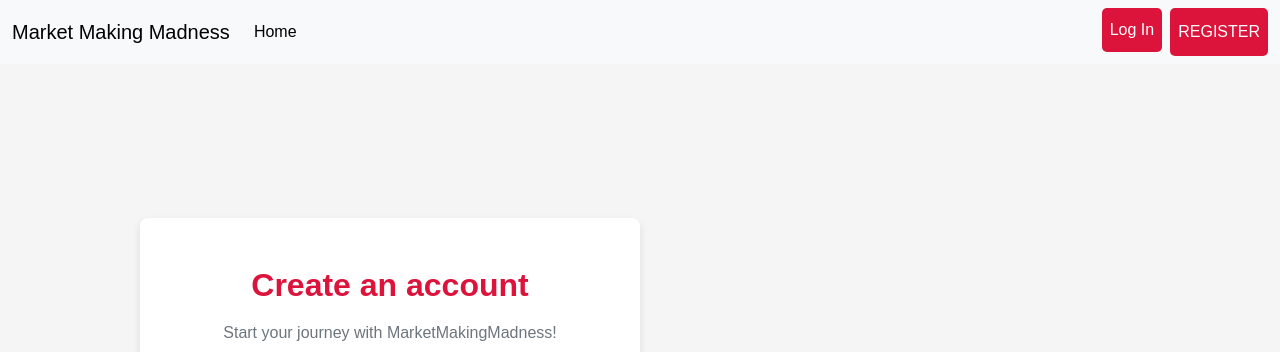
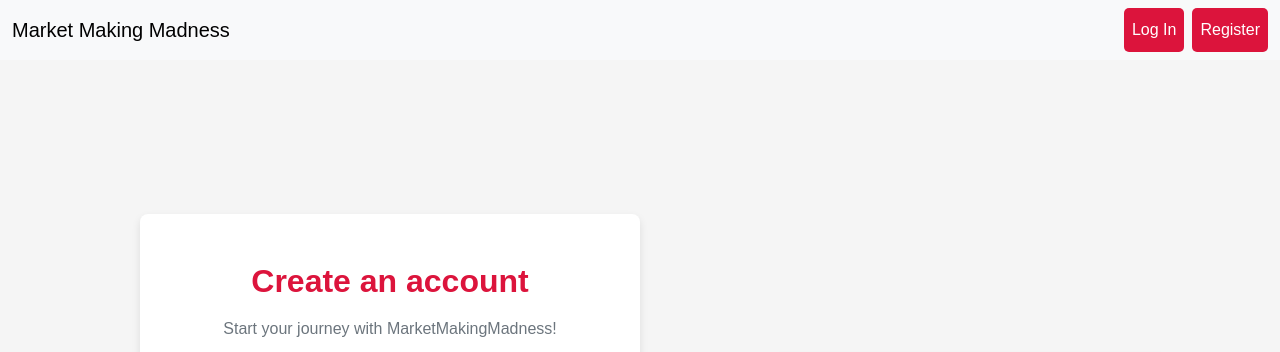
Before and after one commit to jessebrodtman/MarketMakingMadness, a Flask app: page /register in a window 1280 px wide. Shown: the top 352 px of the page. Run offline with Flask 3, Linux system fonts and the light colour scheme; some libraries are stand-ins or nearby versions.

Commit message:
Bug Fixes

```diff
--- a/app.py
+++ b/app.py
@@ -63,6 +63,8 @@ def index():
 
         username = db.execute("SELECT username FROM users WHERE id = :user_id", user_id=user_id)[0]["username"]
         print(f"Username fetched: {username}")
+
+
 
         visitors_online = 95774  # Placeholder for visitor count
         return render_template(
--- a/static/static.css
+++ b/static/static.css
@@ -185,9 +185,3 @@ h1, h2, h3, h4, h5, h6 {
     color: #6c757d;
     margin-bottom: 2rem;
 }
-
-.btn-primary {
-    text-transform: uppercase;
-    padding: 0.75rem 1.5rem;
-    font-size: 1rem;
-}
--- a/templates/layout.html
+++ b/templates/layout.html
@@ -27,9 +27,6 @@
             </button>
             <div class="collapse navbar-collapse" id="navbarNav">
                 <ul class="navbar-nav me-auto">
-                    <li class="nav-item">
-                        <a class="nav-link active" aria-current="page" href="/">Home</a>
-                    </li>
                     {% if session["user_id"] %}
                     <!-- Logged-In Navigation -->
                     <li class="nav-item">
```
